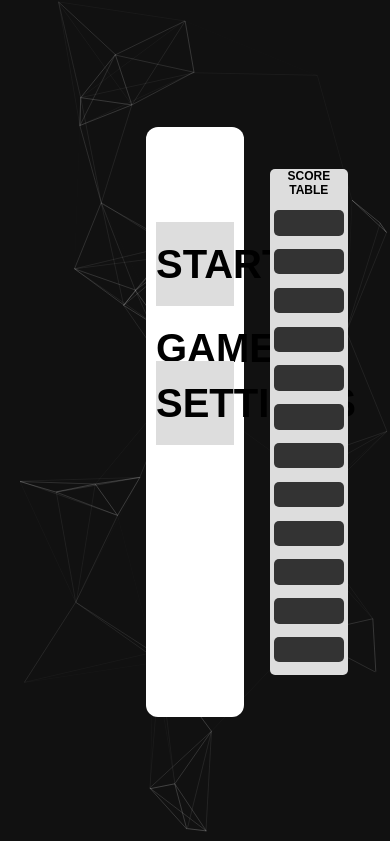
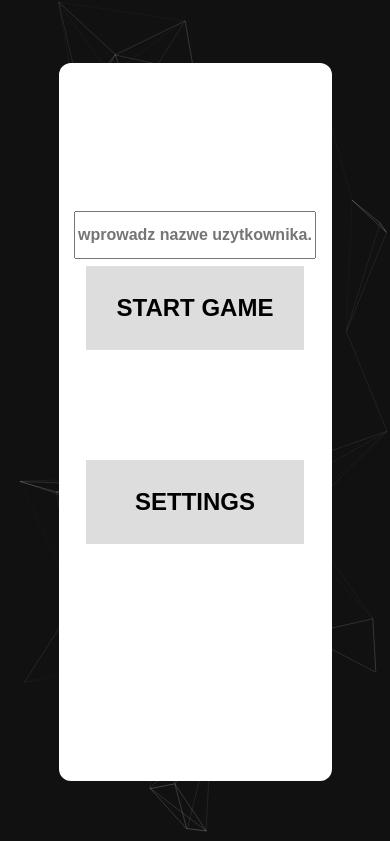
Before and after one commit to pawelos231/School-arkanoid-game-project, a plain HTML site: page index.html in a window 390 px wide. Shown: the top 841 px of the page. Drawn offline with Linux system fonts and the light colour scheme.

Commit message:
phone version + Storage
adding mobile version, and localStorage for username

```diff
--- /dev/null
+++ b/Storage.js
@@ -0,0 +1,7 @@
+const input = document.getElementById("username");
+let username = "";
+input.addEventListener("input", (e) => {
+  username = e.target.value;
+  console.log(e.target.value);
+});
+localStorage.setItem("username", username);
--- a/index.html
+++ b/index.html
@@ -17,6 +17,7 @@
       body {
         background-color: black;
         font-family: Arial, Helvetica, sans-serif;
+        overflow-x: hidden;
       }
 
       .container {
@@ -42,7 +43,7 @@
       }
 
       .StartMenuText {
-        margin-top: -5vh;
+        margin-top: 7vh;
         font-size: 40px;
         font-weight: bold;
         cursor: pointer;
@@ -60,7 +61,7 @@
       }
 
       #textSettings {
-        margin-top: -42vh;
+        margin-top: -32vh;
       }
 
       .scoreTable {
@@ -89,6 +90,40 @@
       a:hover {
         color: white;
       }
+      #username {
+        width: 22%;
+        top: 25%;
+        height: 5%;
+        position: absolute;
+        font-size: 1.5rem;
+        font-weight: bold;
+        transition: 0.2s linear;
+        text-align: center;
+      }
+      #username:hover {
+        background-color: black;
+        color: white;
+      }
+      @media (max-width: 720px) {
+        .pressStart {
+          height: 85vh;
+          width: 70vw;
+        }
+        #username {
+          width: 60%;
+          font-size: 1rem;
+        }
+        .scoreTable {
+          top: 100vh;
+          right: 50vw;
+          transform: translate(50%);
+          width: 70vw;
+        }
+        .StartMenuText {
+          width: 80%;
+          font-size: 1.5rem;
+        }
+      }
     </style>
   </head>
 
@@ -99,6 +134,11 @@
     <div id="particles-js">
       <div class="container">
         <div class="pressStart">
+          <input
+            type="text"
+            id="username"
+            placeholder="wprowadz nazwe uzytkownika..."
+          />
           <p class="StartMenuText" id="textStart">
             <a href="gameLevel.html">START GAME</a>
           </p>
@@ -127,6 +167,7 @@
     <!-- scripts -->
     <script src="particles.js"></script>
     <script src="demo/js/app.js"></script>
+    <script src="Storage.js"></script>
 
     <!-- stats.js -->
     <script src="demo/js/lib/stats.js"></script>
```
Also changed, not shown: gameSettings.html (+6 -0 lines), gamelevel.html (+6 -0 lines), main.esm.js (+9 -0 lines), ruch.js (+12 -4 lines).
